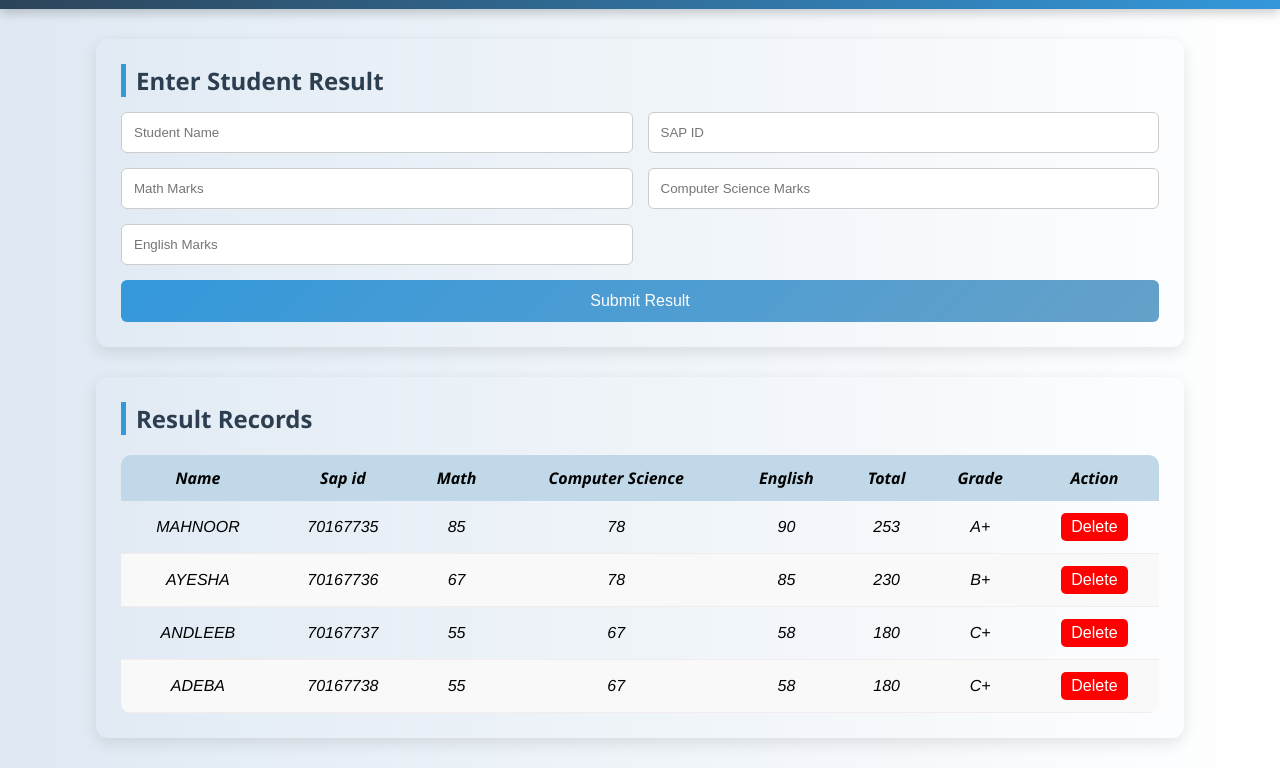
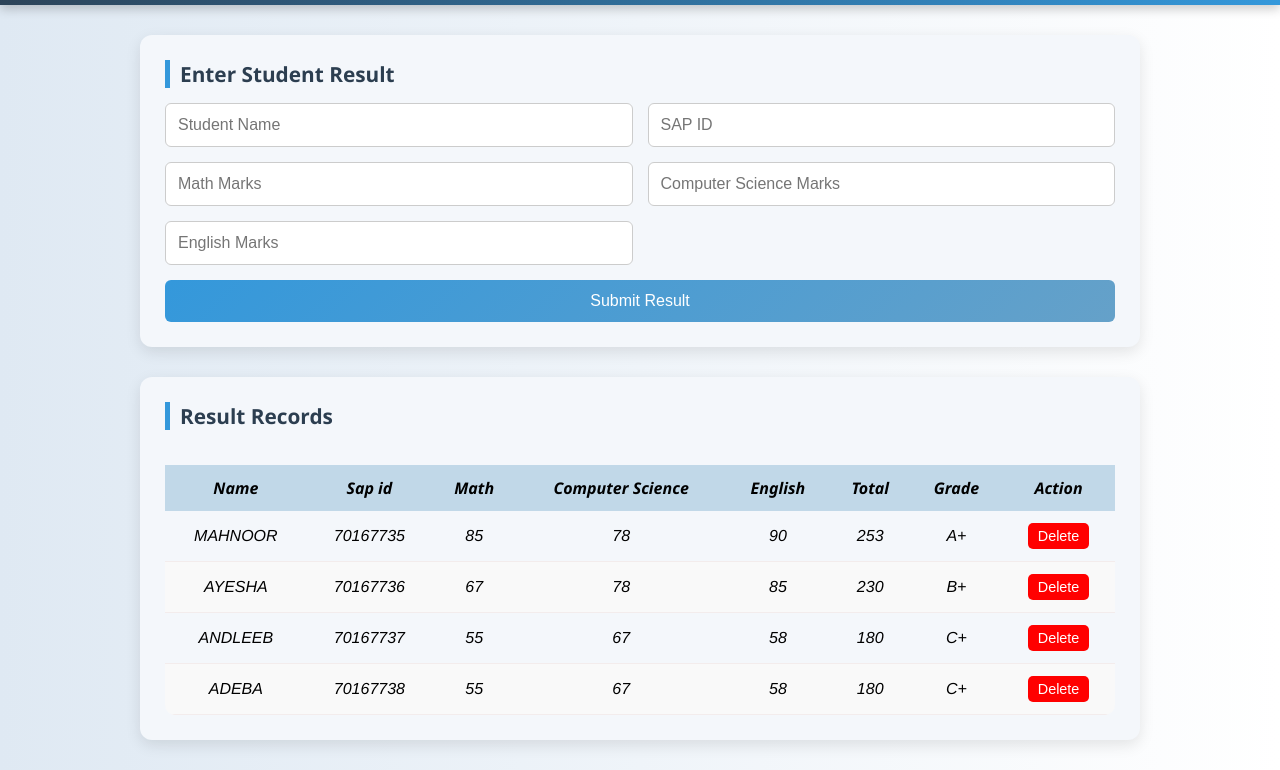
Before and after one commit to afnansaqib52-cpu/student-management-system, a plain HTML site: page index.html in a window 1280 px wide. Shown: the part 84-854 px from the top of the page. Drawn offline with Linux system fonts and the light colour scheme.

Commit message:
Update style.css

```diff
--- a/style.css
+++ b/style.css
@@ -1,4 +1,3 @@
-
 * {
     margin: 0;
     padding: 0;
@@ -13,17 +12,22 @@ body {
 header {
     background: linear-gradient(135deg, #2c3e50, #3498db);
     color: rgb(254, 254, 254);
-    padding: 25px;
+    padding: 25px 15px;
     text-align: center;
     letter-spacing: 1px;
     box-shadow: 0 4px 10px rgba(0,0,0,0.2);
 }
 
+header h1 {
+    font-size: clamp(1.1rem, 4vw, 1.8rem);
+}
+
 .container {
-    width: 85%;
+    width: 90%;
+    max-width: 1000px;
     margin: 30px auto;
-    background: (#f4f7fb);
-    padding: 25px;
+    background: #f4f7fb;
+    padding: clamp(15px, 3vw, 25px);
     border-radius: 12px;
     box-shadow: 0 5px 15px rgba(0,0,0,0.1);
     transition: 0.3s;
@@ -38,6 +42,7 @@ h2 {
     color: #2c3e50;
     border-left: 5px solid #3498db;
     padding-left: 10px;
+    font-size: clamp(1rem, 3vw, 1.3rem);
 }
 
 form {
@@ -51,6 +56,8 @@ form input {
     border: 1px solid #ccc;
     border-radius: 6px;
     transition: 0.3s;
+    font-size: clamp(0.85rem, 2.5vw, 1rem);
+    width: 100%;
 }
 
 form input:focus {
@@ -59,45 +66,55 @@ form input:focus {
     box-shadow: 0 0 5px #3498db;
 }
 
-button {
+button[type="submit"] {
     grid-column: span 2;
     background: linear-gradient(135deg, #3498db, #65a1c9);
-    color: rgb(253, 253, 253);
+    color: white;
     padding: 12px;
     border: none;
     border-radius: 6px;
-    font-size: 16px;
+    font-size: clamp(0.9rem, 3vw, 1rem);
     cursor: pointer;
     transition: 0.3s;
 }
 
-button:hover {
+button[type="submit"]:hover {
     background: linear-gradient(135deg, #2980b9, #1c5980);
     transform: scale(1.03);
+}
+
+/* Responsive Table */
+.table-wrapper {
+    width: 100%;
+    overflow-x: auto;
+    -webkit-overflow-scrolling: touch;
+    border-radius: 10px;
 }
 
 table {
     width: 100%;
     border-collapse: collapse;
     margin-top: 20px;
-    overflow: hidden;
-    border-radius: 10px;
+    min-width: 550px;
 }
 
 table th {
     background: #c1d8e8;
     color: black;
-    padding: 12px;
+    padding: clamp(8px, 2vw, 12px);
     font-style: oblique;
-    font-size: medium;
+    font-size: clamp(0.8rem, 2vw, 1rem);
+    white-space: nowrap;
 }
 
 table td {
-    padding: 12px;
+    padding: clamp(8px, 2vw, 12px);
     border-bottom: 1px solid #f3ecec;
     text-align: center;
     font-family: 'Franklin Gothic Medium', 'Arial Narrow', Arial, sans-serif;
     font-style: italic;
+    font-size: clamp(0.8rem, 2vw, 1rem);
+    white-space: nowrap;
 }
 
 table tr:nth-child(even) {
@@ -106,21 +123,9 @@ table tr:nth-child(even) {
 
 table tr:hover {
     background: #467eb9;
+    color: white;
     transition: 0.2s;
 }
-
-@media (max-width: 768px) {
-    form {
-        grid-template-columns: 1fr;
-    }
-
-    button {
-        grid-column: span 1;
-    }
-}
-
-
-
 
 .delete-btn {
     background: red;
@@ -129,8 +134,25 @@ table tr:hover {
     padding: 5px 10px;
     cursor: pointer;
     border-radius: 5px;
+    font-size: clamp(0.75rem, 2vw, 0.9rem);
 }
 
 .delete-btn:hover {
     background: darkred;
 }
+
+/* Mobile */
+@media (max-width: 600px) {
+    form {
+        grid-template-columns: 1fr;
+    }
+
+    button[type="submit"] {
+        grid-column: span 1;
+    }
+
+    .container {
+        width: 95%;
+        margin: 15px auto;
+    }
+}
```
